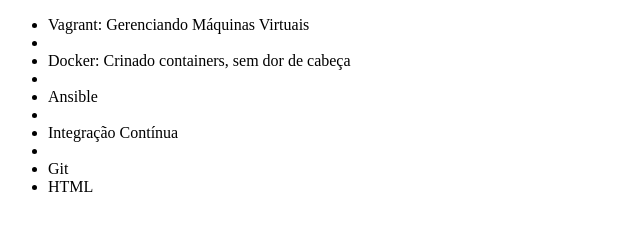
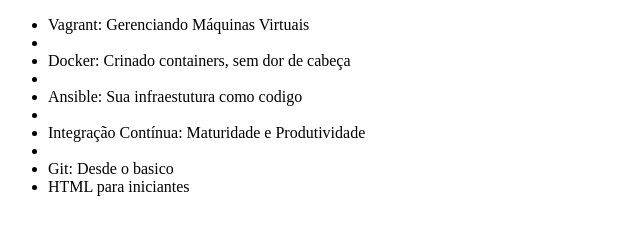
Before and after one commit to willperezz/alura-git, a plain HTML site: page index.html in a window 1280 px wide. Shown: the whole page, without its empty margins (0-640 px from the left). Drawn offline with Linux system fonts and the light colour scheme.

Commit message:
Alterei os nomes dos cursos

```diff
--- a/index.html
+++ b/index.html
@@ -8,10 +8,10 @@
     <ul>
         <li>Vagrant: Gerenciando Máquinas Virtuais <li>
         <li>Docker: Crinado containers, sem dor de cabeça<li>
-        <li>Ansible<li>
-        <li>Integração Contínua<li>
-            <li>Git</li>
-            <li> HTML</li>
+        <li>Ansible: Sua infraestutura como codigo<li>
+        <li>Integração Contínua: Maturidade e Produtividade<li>
+        <li>Git: Desde o basico</li>
+        <li> HTML para iniciantes</li>
     </ul>
 </body>
 </html>
```
